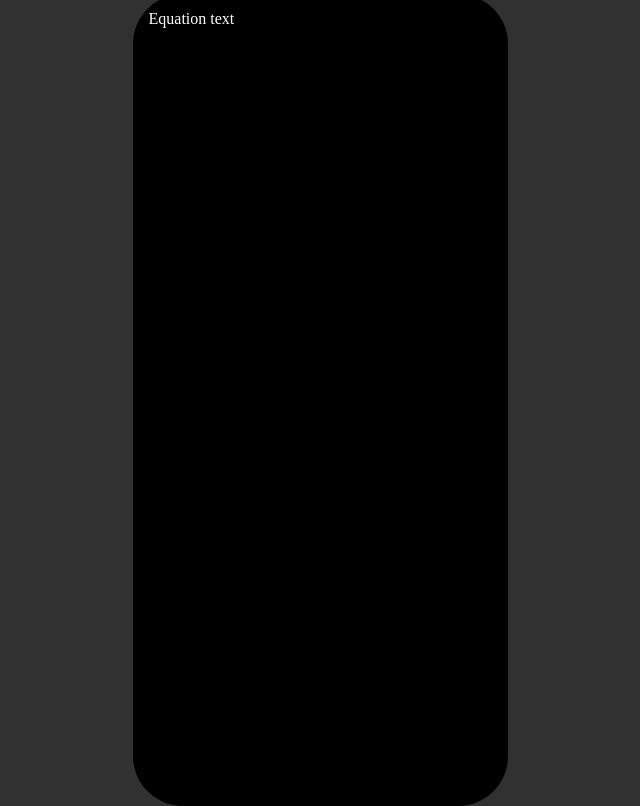
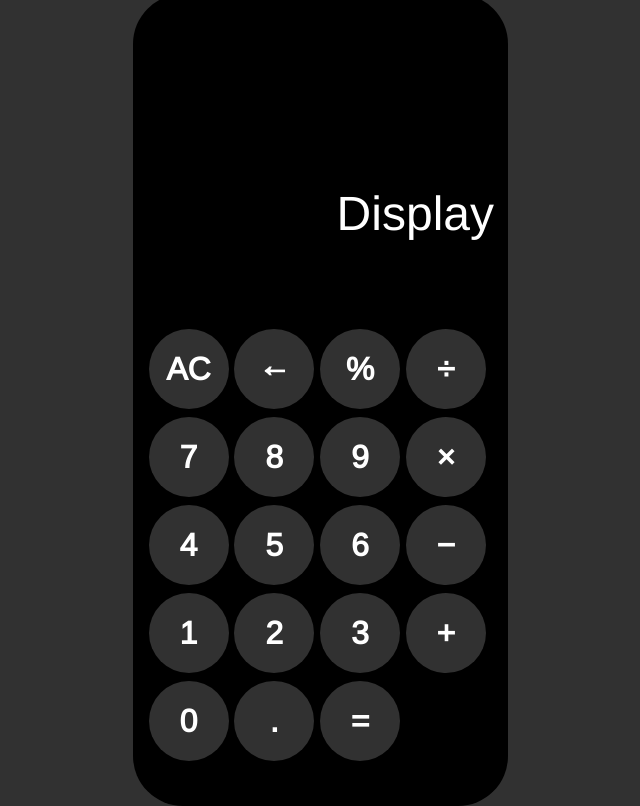
Before and after one commit to ABaulderstone/js-calculator, a website: page index.html in a window 1280 px wide. Shown: the whole page, without its empty margins (320-960 px from the left). Drawn offline with nearby package versions, Linux system fonts and the light colour scheme.

Commit message:
added button grid

```diff
--- a/index.html
+++ b/index.html
@@ -9,9 +9,29 @@
   </head>
   <body>
     <main class="calculator-body">
-      <section class="equation"><span>Equation text</span></section>
-      <section class="display"></section>
-      <section class="buttons"></section>
+      <section class="equation"><span id="equationText"></span></section>
+      <section class="display"><span id="displayText">Display</span></section>
+      <section class="buttons">
+        <button class="btn">AC</button>
+        <button class="btn">&larr;</button>
+        <button class="btn">%</button>
+        <button class="btn">&divide;</button>
+        <button class="btn">7</button>
+        <button class="btn">8</button>
+        <button class="btn">9</button>
+        <button class="btn">&times;</button>
+        <button class="btn">4</button>
+        <button class="btn">5</button>
+        <button class="btn">6</button>
+        <button class="btn">&minus;</button>
+        <button class="btn">1</button>
+        <button class="btn">2</button>
+        <button class="btn">3</button>
+        <button class="btn">&plus;</button>
+        <button class="btn">0</button>
+        <button class="btn">.</button>
+        <button class="btn">&equals;</button>
+      </section>
     </main>
   </body>
 </html>
--- /dev/null
+++ b/scss/_buttons.scss
@@ -0,0 +1,19 @@
+.buttons {
+  display: grid;
+  grid-template-columns: 1fr 1fr 1fr 1fr;
+  row-gap: 0.5em;
+}
+
+.btn {
+  display: inline-block;
+  height: 80px;
+  line-height: 80px;
+  width: 80px;
+  font-size: 2em;
+  font-weight: bold;
+  border-radius: 50%;
+  background-color: $dark-grey;
+  color: white;
+  text-align: center;
+  cursor: pointer;
+}
--- a/scss/_calculator.scss
+++ b/scss/_calculator.scss
@@ -6,8 +6,8 @@
   flex-direction: column;
   background-color: #000;
   color: #fff;
+}
 
-  section {
-    margin: 1em;
-  }
+section {
+  margin: 1em;
 }
--- /dev/null
+++ b/scss/_display.scss
@@ -0,0 +1,7 @@
+.display {
+  width: 90%;
+  display: flex;
+  font-size: 3em;
+  padding: 0.5em;
+  justify-content: flex-end;
+}
--- /dev/null
+++ b/scss/_equation.scss
@@ -0,0 +1,7 @@
+.equation {
+  width: 90%;
+  display: flex;
+  margin-top: 4em;
+  font-size: 1.5em;
+  justify-content: flex-end;
+}
--- a/scss/_normalise.scss
+++ b/scss/_normalise.scss
@@ -349,3 +349,17 @@ template {
 [hidden] {
   display: none;
 }
+
+/* remove button styles */
+
+button,
+input[type='submit'],
+input[type='reset'] {
+  background: none;
+  color: inherit;
+  border: none;
+  padding: 0;
+  font: inherit;
+  cursor: pointer;
+  outline: inherit;
+}
--- a/scss/_page.scss
+++ b/scss/_page.scss
@@ -4,4 +4,9 @@ body {
   align-items: center;
   background-color: $dark-grey;
   height: 100vh;
+  font-family: 'Arimo', sans-serif;
 }
+
+* {
+  box-sizing: border-box;
+}
--- a/scss/main.scss
+++ b/scss/main.scss
@@ -1,4 +1,8 @@
 @import 'normalise';
 @import 'variables';
+@import url('https://fonts.googleapis.com/css2?family=Arimo&display=swap');
 @import 'page';
 @import 'calculator';
+@import 'equation';
+@import 'display';
+@import 'buttons';
```
Also changed, not shown: css/main.css, 1 other file.
